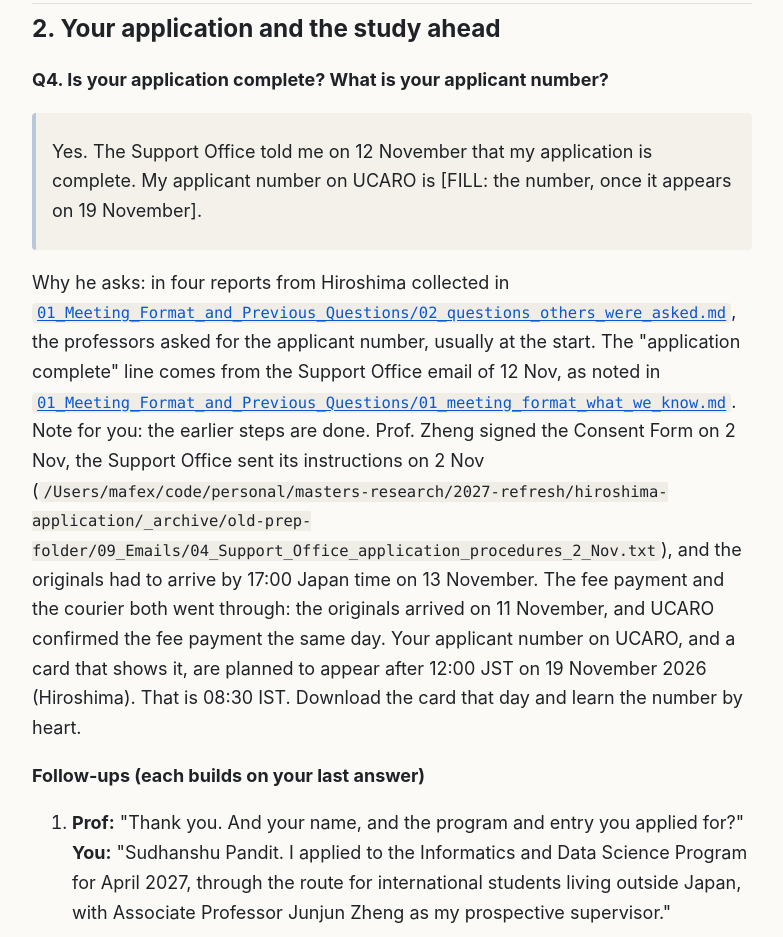
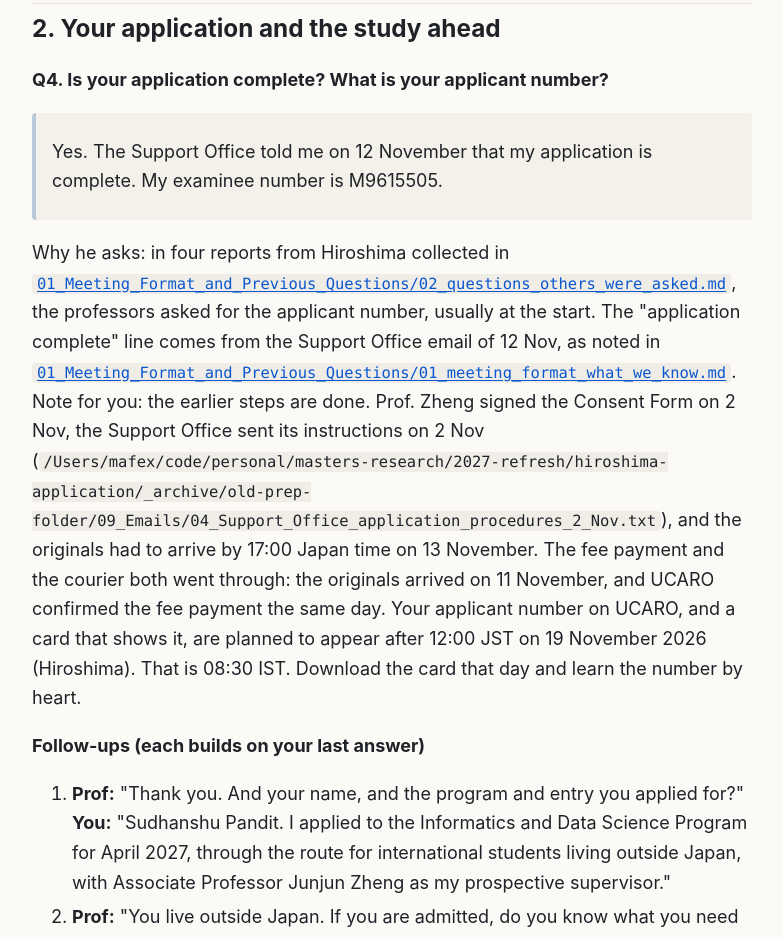
Before and after one commit to mafex11/hiroshima-prep-2027, a plain HTML site: page ch25.html in a window 1280 px wide. Shown: the part 5075-6012 px from the top of the page, without its empty margins (393-1176 px from the left). Drawn offline with Linux system fonts and the light colour scheme.

Commit message:
update hiroshima prep book

```diff
--- a/ch25.html
+++ b/ch25.html
@@ -225,7 +225,7 @@ Note for you: do not stretch this into climate or energy claims you cannot back
 <h2 id="2-your-application-and-the-study-ahead">2. Your application and the study ahead</h2>
 <p><strong>Q4. Is your application complete? What is your applicant number?</strong></p>
 <blockquote>
-<p>Yes. The Support Office told me on 12 November that my application is complete. My applicant number on UCARO is [FILL: the number, once it appears on 19 November].</p>
+<p>Yes. The Support Office told me on 12 November that my application is complete. My examinee number is M9615505.</p>
 </blockquote>
 <p>Why he asks: in four reports from Hiroshima collected in <a href="ch04.html"><code>01_Meeting_Format_and_Previous_Questions/02_questions_others_were_asked.md</code></a>, the professors asked for the applicant number, usually at the start. The "application complete" line comes from the Support Office email of 12 Nov, as noted in <a href="ch03.html"><code>01_Meeting_Format_and_Previous_Questions/01_meeting_format_what_we_know.md</code></a>.
 Note for you: the earlier steps are done. Prof. Zheng signed the Consent Form on 2 Nov, the Support Office sent its instructions on 2 Nov (<code>/Users/mafex/code/personal/masters-research/2027-refresh/hiroshima-application/_archive/old-prep-folder/09_Emails/04_Support_Office_application_procedures_2_Nov.txt</code>), and the originals had to arrive by 17:00 Japan time on 13 November. The fee payment and the courier both went through: the originals arrived on 11 November, and UCARO confirmed the fee payment the same day. Your applicant number on UCARO, and a card that shows it, are planned to appear after 12:00 JST on 19 November 2026 (Hiroshima). That is 08:30 IST. Download the card that day and learn the number by heart.</p>
```
